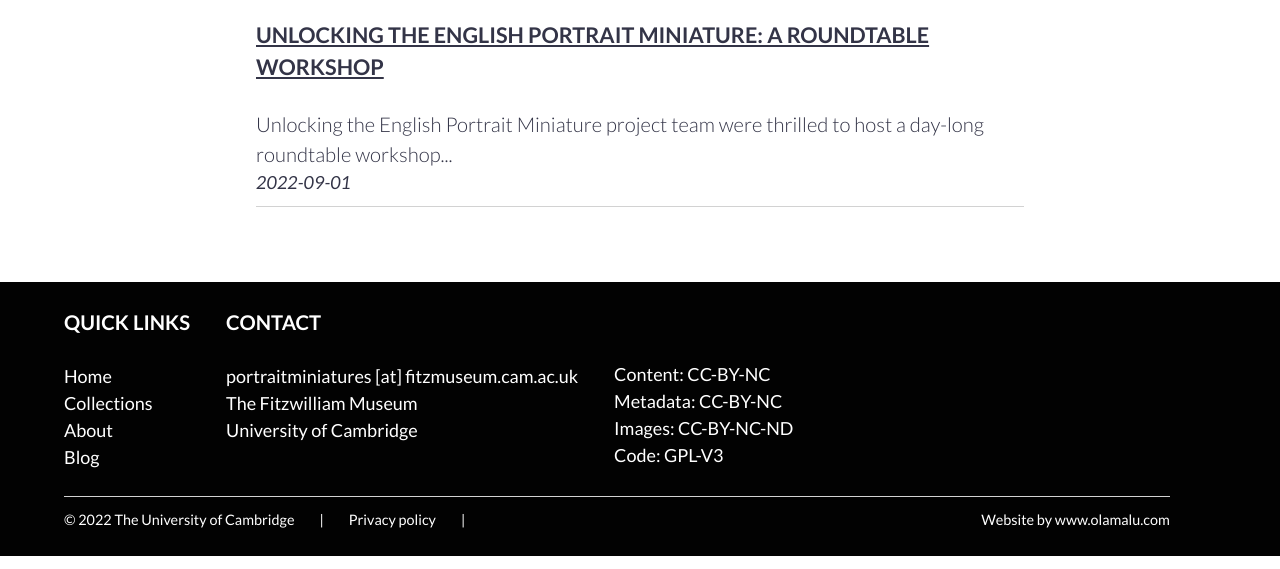
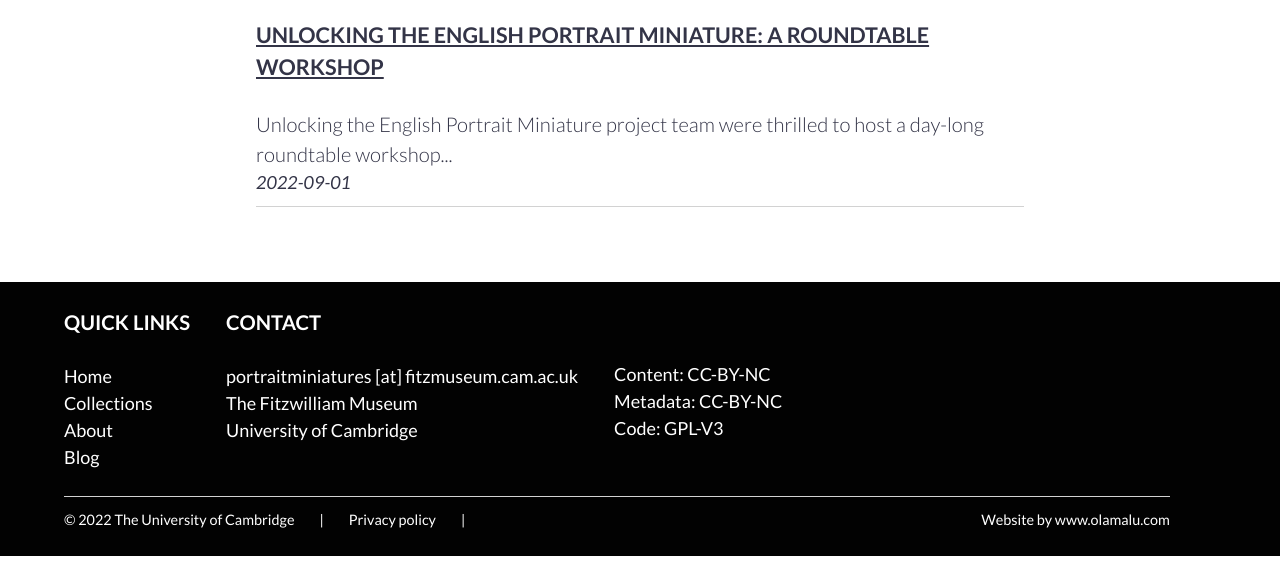
Before and after one commit to FitzwilliamMuseum/fitz-unlocking-miniatures, a Gatsby site: page /blog in a window 1280 px wide. Shown: the part 231-800 px from the top of the page. Built offline with nearby package versions, Linux system fonts and the light colour scheme; Gatsby itself is replaced by a stand-in of ours.

Commit message:
remove images copyright from footer

```diff
--- a/src/components/footer.tsx
+++ b/src/components/footer.tsx
@@ -64,10 +64,6 @@ export default function Footer() {
                                 href="https://creativecommons.org/licenses/by-nc/4.0/"
                                 target="__blank"
                                 rel="noopener">CC-BY-NC</a></div>
-                            <div>Images: <a
-                                href="https://creativecommons.org/licenses/by-nc-nd/4.0/"
-                                target="__blank"
-                                rel="noopener">CC-BY-NC-ND</a></div>
                             <div>Code: <a
                                 href="https://www.gnu.org/licenses/gpl-3.0.en.html"
                                 target="__blank"
```
